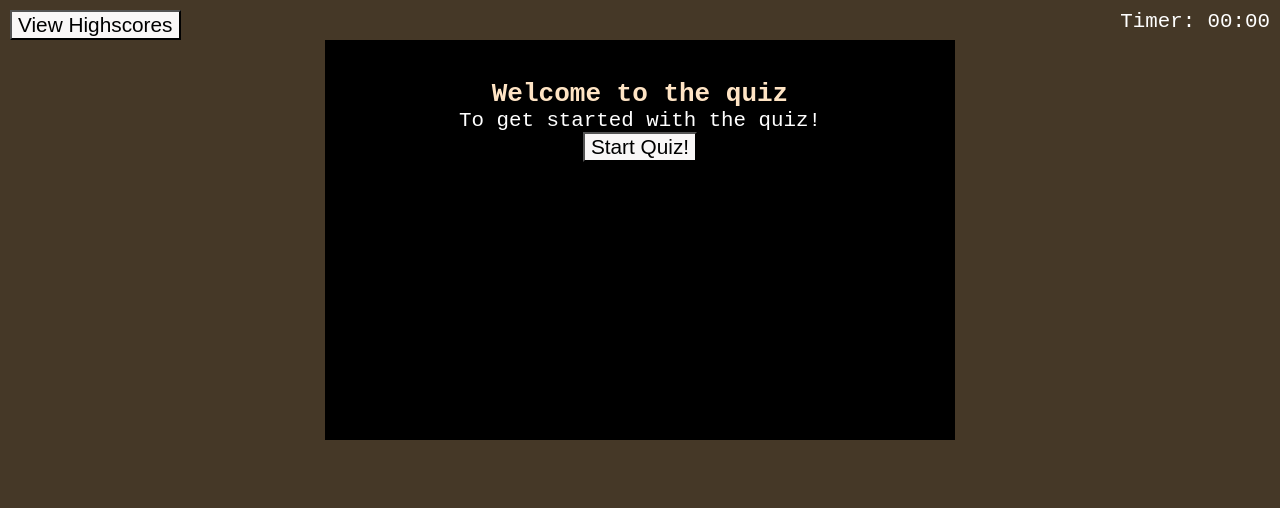
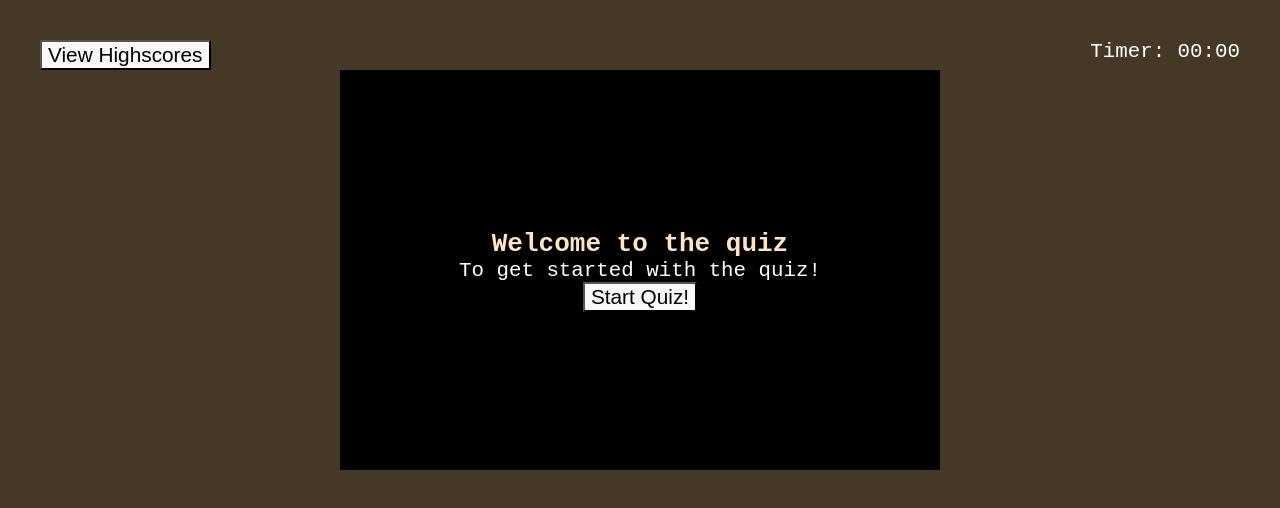
Before and after one commit to alexmin94/Web-APIs, a plain HTML site: page index.html in a window 1280 px wide. Drawn offline with Linux system fonts and the light colour scheme.

Commit message:
added styling

```diff
--- a/style.css
+++ b/style.css
@@ -31,7 +31,7 @@ p {
  }
 
 .outer-container {
-     padding: 10px;
+     padding: 40px;
      height: 100vh;
      display: flex;
      flex-direction: column;
@@ -55,7 +55,8 @@ p {
  }
 
  .quiz-intro, main {
-    margin-bottom: 30vh;
+    margin-top: 10vh;
+    margin-bottom: 10vh;
     margin-left: 10%;
     margin-right: 10%;
 
```
